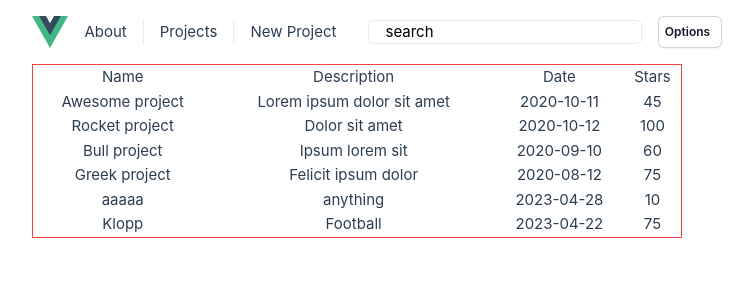
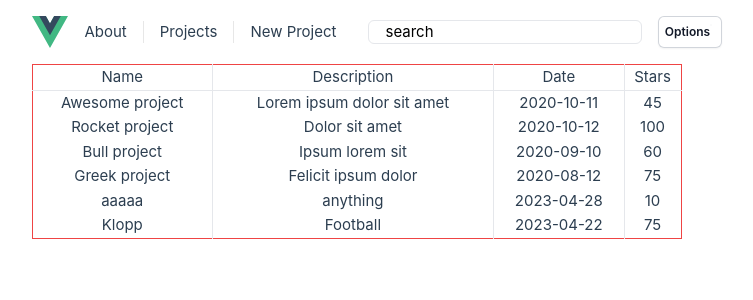
Before and after one commit to irex808/vue-test-2, a Vue app in the folder vue-searching/: page /projects in a window 1280 px wide. Shown: the top 300 px of the page, without its empty margins (263-1016 px from the left). Built offline with nearby package versions, Linux system fonts and the light colour scheme; data requests are answered from the project's data file.

Commit message:
List of projects css

```diff
--- a/vue-searching/src/components/projects/ListOfProjects.vue
+++ b/vue-searching/src/components/projects/ListOfProjects.vue
@@ -21,19 +21,19 @@ let searchProject = computed(() => {
 <template>
   <div>
     <table class="border border-red-500">
-      <thead>
+      <thead class="border-b">
         <tr>
-          <th>Name</th>
-          <th>Description</th>
-          <th>Date</th>
-          <th>Stars</th>
+          <th class="border-r" @click="store.sortByName()"><span>Name</span></th>
+          <th class="border-r"><span>Description</span></th>
+          <th class="border-r" @click="store.sortByDate()"><span>Date</span></th>
+          <th @click="store.sortByStars()"><span>Stars</span></th>
         </tr>
       </thead>
       <tbody>
         <tr v-for="project in searchProject" :key="project.id">
-          <td>{{ project.name }}</td>
-          <td>{{ project.description }}</td>
-          <td>{{ project.createdAt }}</td>
+          <td class="border-r">{{ project.name }}</td>
+          <td class="border-r">{{ project.description }}</td>
+          <td class="border-r">{{ project.createdAt }}</td>
           <td>
             <span @click="store.rateProject(project.id, project.stars)"> {{ project.stars }} </span>
           </td>
```
